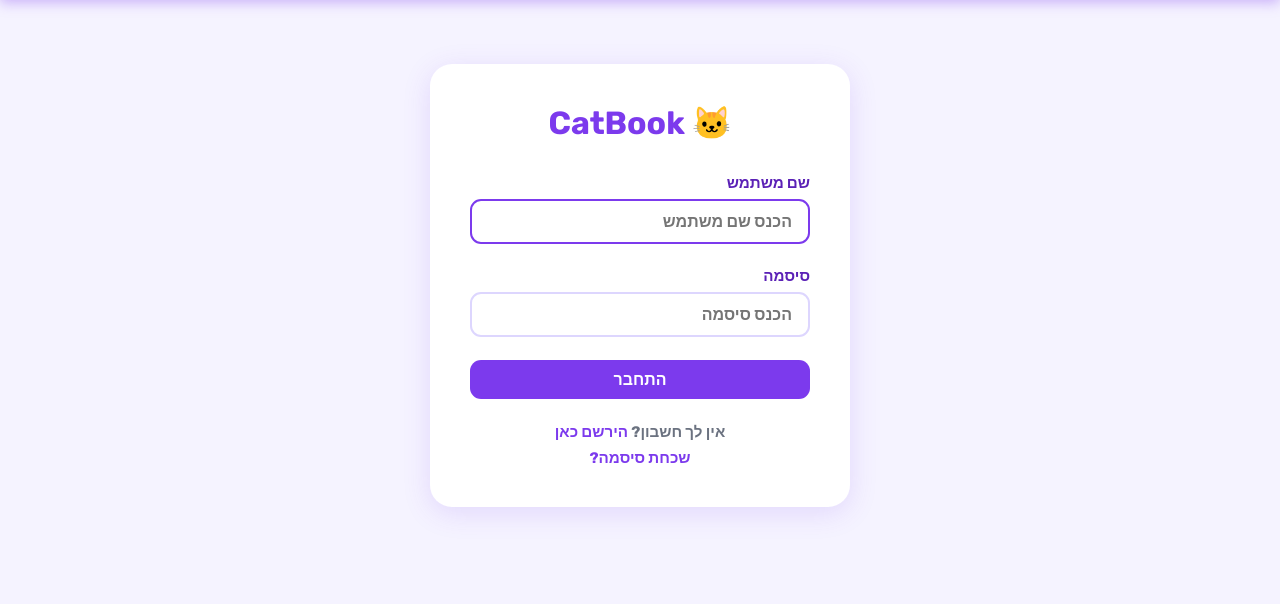
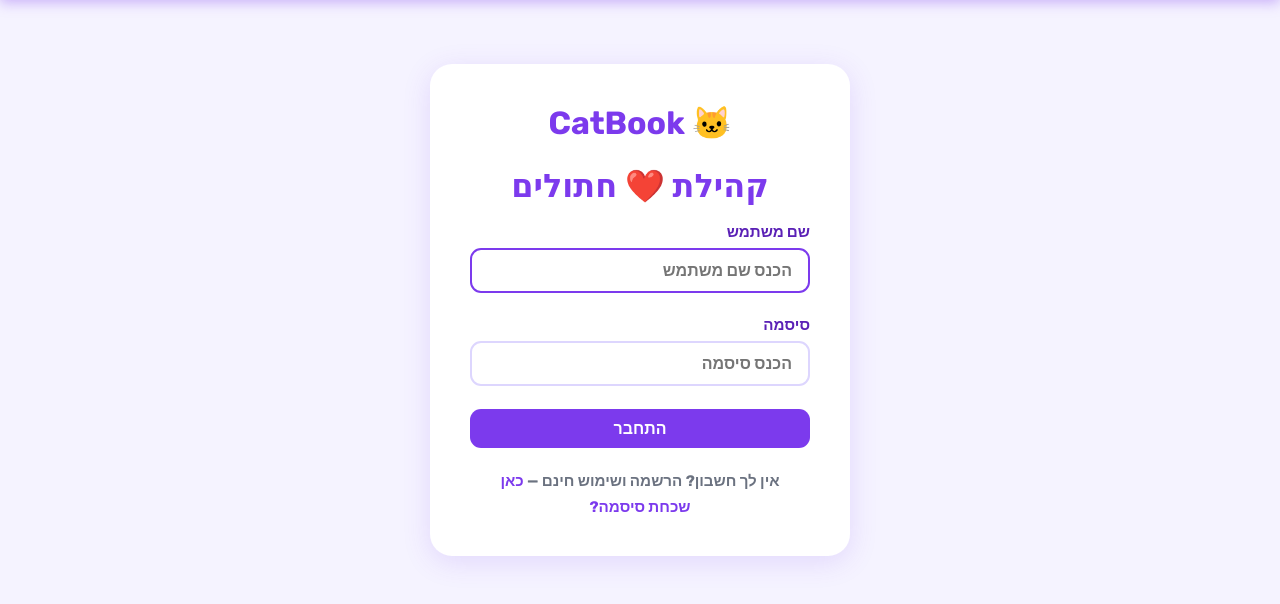
Before and after one commit to markov-creator/catbook, a Flask app: page /login in a window 1280 px wide. Shown: the part 61-665 px from the top of the page. Run offline with Flask 3, Linux system fonts and the light colour scheme; some libraries are stand-ins or nearby versions.

Commit message:
Fix admin dashboard SQL bugs; improve login page UI
- Fix scs.health → scs.health_status AS health in admin dashboard query
- Fix scs.reported_by → scs.user_id in admin dashboard query
- Add handwritten-style subtitle on login page (Caveat font)
- Update registration link text to emphasize free signup

```diff
--- a/app.py
+++ b/app.py
@@ -2823,11 +2823,11 @@ def admin_dashboard():
     ''').fetchall()
 
     sightings = db.execute('''
-        SELECT scs.id, scs.street_cat_id, scs.location_text, scs.health, scs.sighted_at,
+        SELECT scs.id, scs.street_cat_id, scs.location_text, scs.health_status as health, scs.sighted_at,
                sc.auto_number, sc.nickname, u.username as reporter, p.photo
         FROM street_cat_sightings scs
         JOIN street_cats sc ON sc.id = scs.street_cat_id
-        JOIN users u ON u.id = scs.reported_by
+        JOIN users u ON u.id = scs.user_id
         LEFT JOIN posts p ON p.id = scs.post_id
         ORDER BY scs.sighted_at DESC LIMIT 200
     ''').fetchall()
--- a/templates/base.html
+++ b/templates/base.html
@@ -6,7 +6,7 @@
   <title>CatBook</title>
   <link rel="preconnect" href="https://fonts.googleapis.com">
   <link rel="preconnect" href="https://fonts.gstatic.com" crossorigin>
-  <link href="https://fonts.googleapis.com/css2?family=Rubik:wght@400;700;800&display=swap" rel="stylesheet">
+  <link href="https://fonts.googleapis.com/css2?family=Rubik:wght@400;700;800&family=Caveat:wght@600&display=swap" rel="stylesheet">
   <link rel="stylesheet" href="{{ url_for('static', filename='style.css') }}">
   <link rel="stylesheet" href="https://cdnjs.cloudflare.com/ajax/libs/cropperjs/1.5.13/cropper.min.css">
 </head>
--- a/templates/login.html
+++ b/templates/login.html
@@ -2,6 +2,7 @@
 {% block content %}
 <div class="auth-container">
   <h1 class="auth-title">🐱 CatBook</h1>
+  <p style="text-align:center;color:var(--purple);margin:-0.5rem 0 1rem;font-size:2rem;font-family:'Caveat',cursive;font-weight:bold;">קהילת &#10084;&#65039; חתולים</p>
   <form method="POST" autocomplete="off">
     <div class="form-group">
       <label for="username">שם משתמש</label>
@@ -14,7 +15,7 @@
     <button type="submit" class="btn btn-full">התחבר</button>
   </form>
   <div class="auth-link">
-    אין לך חשבון? <a href="{{ url_for('register') }}">הירשם כאן</a>
+    אין לך חשבון? <strong>הרשמה ושימוש חינם</strong> — <a href="{{ url_for('register') }}">כאן</a>
   </div>
   <div class="auth-link" style="margin-top:0.5rem">
     <a href="{{ url_for('forgot_password') }}">שכחת סיסמה?</a>
```
